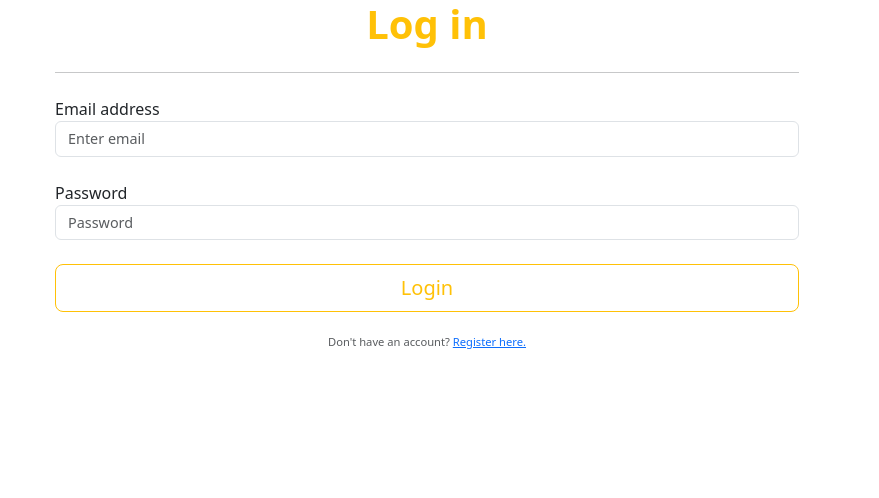
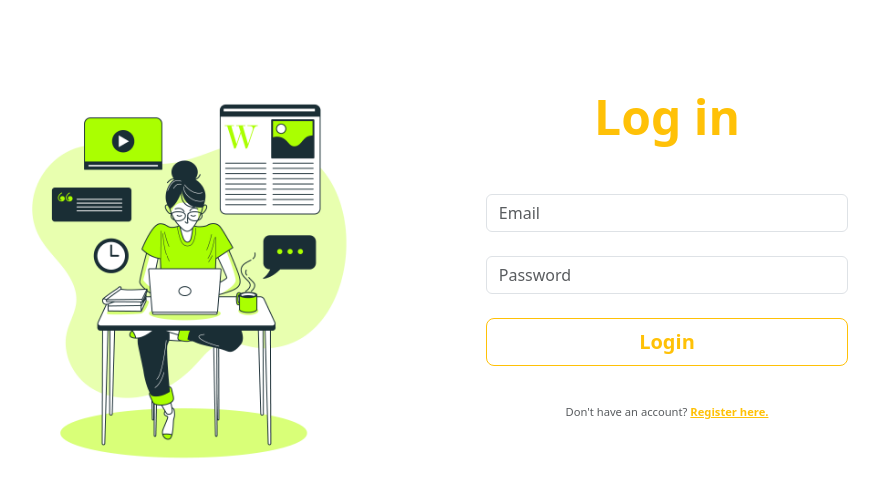
Before and after one commit to cd-mario/final-req-login-form, a React (Vite) app in the folder final-project/: page /login in a window 1280 px wide. Shown: the top 498 px of the page, without its empty margins (213-1092 px from the left). Built offline with nearby package versions, Linux system fonts and the light colour scheme; no server answers.

Commit message:
added image to the login page for more styling

```diff
--- a/final-project/src/components/Login.jsx
+++ b/final-project/src/components/Login.jsx
@@ -3,6 +3,7 @@ import {useState} from 'react'
 import axios from 'axios'
 import {toast} from 'react-hot-toast'
 import {useHistory} from 'react-router-dom';
+import registerImg from '../images/login.jpg'
 
 const Login = () => {
     const history = useHistory();
@@ -31,23 +32,27 @@ const Login = () => {
     }
 
     return (
-        <div className="container">
-        <form class=" mx-auto rounded" onSubmit={loginUser}>
-        <h1 class="lead fs-1 text-center mb-4 fw-bold text-warning">Log in</h1>
-        <hr />
-        <div class="form-group mb-4 mt-4">
-            <label class="lead fs-6">Email address</label>
-            <input type="email" class="form-control" placeholder="Enter email" value={data.email} onChange={(e) => setData({...data, email: e.target.value})}/>
+    <div className="container" style={{width: '75%'}}>
+        <div class="row">
+            <div class="col">
+                <img src={registerImg} class="mx-auto img-fluid mt-5" alt="Responsive image" />
+            </div>
+            <div class="col mt-3">
+                <form class=" mx-auto p-4 mt-5" onSubmit={loginUser} style={{width: '90%'}}>
+                    <h1 class="display-5 text-center mb-5 fw-bold text-warning">Log in</h1>
+                    <div class="form-group mb-4 mt-4 lead ">
+                        <input type="email" class="form-control fs-6" placeholder="Email" value={data.email} onChange={(e) => setData({...data, email: e.target.value})}/>
+                    </div>
+                    <div class="form-group mb-4">
+                        <input type="password" class="form-control fs-6" placeholder="Password" value={data.password} onChange={(e) => setData({...data, password: e.target.value})}/>
+                    </div>
+                    <button className="btn-block" type="submit" class="btn btn-outline-warning btn-lg w-100 mb-3 fw-bold">Login</button>
+                    <div className="text-center mt-3">
+                    <small id="emailHelp" class="form-text">Don't have an account?  <Link class="text-warning fw-bold" to="/">Register here.</Link> </small>
+                    </div>
+                </form>
+            </div>
         </div>
-        <div class="form-group mb-4">
-            <label class="lead fs-6">Password</label>
-            <input type="password" class="form-control" placeholder="Password" value={data.password} onChange={(e) => setData({...data, password: e.target.value})}/>
-        </div>
-        <button className="btn-block" type="submit" class="btn btn-outline-warning btn-lg w-100 mb-3">Login</button>
-        <div className="text-center">
-        <small id="emailHelp" class="form-text">Don't have an account?  <Link to="/">Register here.</Link> </small>
-        </div>
-        </form>
     </div>
      );
 }
--- a/final-project/src/components/Signup.jsx
+++ b/final-project/src/components/Signup.jsx
@@ -43,24 +43,24 @@ const Signup = () => {
                 <div className="col">
                     <img src={registerImg} class="mx-auto img-fluid mt-5" alt="Responsive image" />
                 </div>
-                <div class="col">
+                <div class="col mt-2">
                     <form class="mx-auto rounded p-4 mt-5" onSubmit={registerUser} style={{width: '90%'}}>
                         <h1 class="display-5 text-center mb-5 fw-bold text-primary">Register</h1>
                         <div class="form-group mb-4 mt-4">
-                            <input type="text" class="form-control lead"   placeholder="Name" value={data.name} onChange={(e) => setData({...data, name: e.target.value})}/>
+                            <input type="text" class="form-control lead fs-6"   placeholder="Name" value={data.name} onChange={(e) => setData({...data, name: e.target.value})}/>
                         </div>
                         <div class="form-group mb-4">
-                            <input type="email" class="form-control lead" placeholder="Email" value={data.email} onChange={(e) => setData({...data, email: e.target.value})}/>
+                            <input type="email" class="form-control lead fs-6" placeholder="Email" value={data.email} onChange={(e) => setData({...data, email: e.target.value})}/>
                         </div>
                         <div class="form-group mb-4">
-                            <input type="text" class="form-control" placeholder="Address" value={data.address} onChange={(e) => setData({...data, address: e.target.value})}/>
+                            <input type="text" class="form-control fs-6" placeholder="Address" value={data.address} onChange={(e) => setData({...data, address: e.target.value})}/>
                         </div>
                         <div class="form-group mb-4">
-                            <input type="password" class="form-control" placeholder="Password" value={data.password} onChange={(e) => setData({...data, password: e.target.value})}/>
+                            <input type="password" class="form-control fs-6" placeholder="Password" value={data.password} onChange={(e) => setData({...data, password: e.target.value})}/>
                         </div>
-                        <button className="btn-block" type="submit" class="btn btn-outline-primary btn-lg w-100 mb-3">Sign up</button>
-                        <div className="text-center">
-                        <small id="emailHelp" class="form-text">Already have an account?  <Link to="/login">Login here.</Link> </small>
+                        <button className="btn-block" type="submit" class="btn btn-outline-primary btn-lg w-100 mb-3 fw-bold">Sign up</button>
+                        <div className="text-center mt-3">
+                        <small id="emailHelp" class="form-text">Already have an account?  <Link class="text-primary fw-bold" to="/login">Login here.</Link> </small>
                         </div>
                 </form>
                 </div>
```
